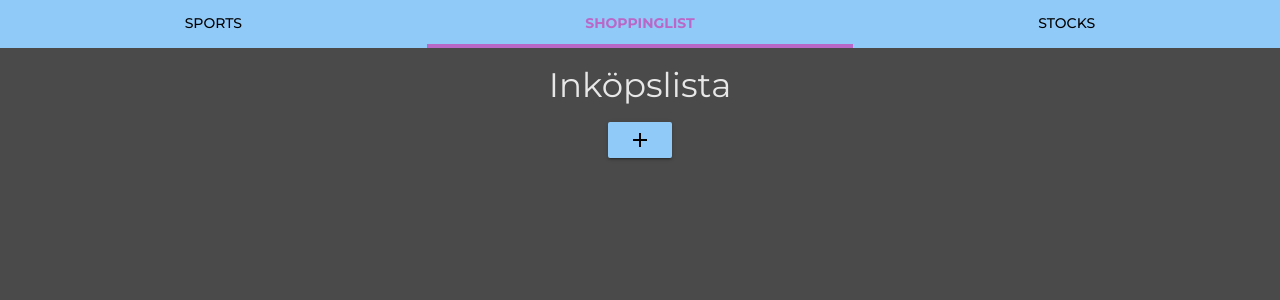
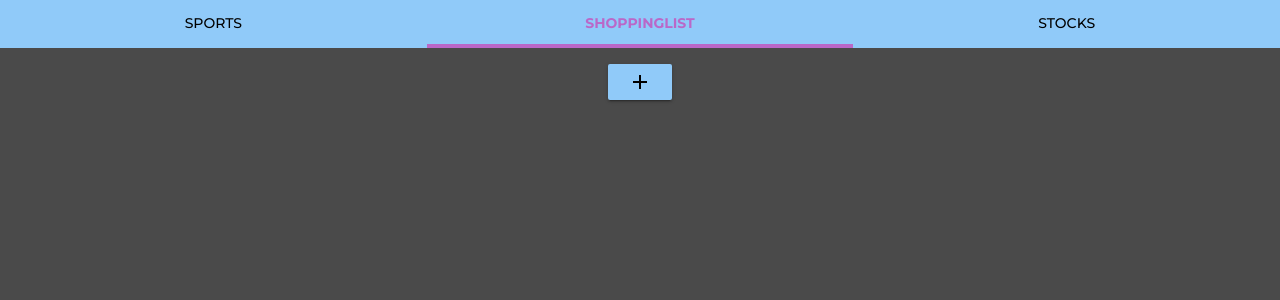
Before and after one commit to oscarstenqvist/dashboard, a React (Vite) app: page / in a window 1280 px wide. Both pictures are taken after a click on the tab "SHOPPINGLIST". Shown: the top 300 px of the page. Built offline with nearby package versions, Linux system fonts and the light colour scheme.

Commit message:
Feat: removed title from shopping list

```diff
--- a/src/shoppinglist/ShoppingListView.tsx
+++ b/src/shoppinglist/ShoppingListView.tsx
@@ -1,8 +1,8 @@
-import { Button, IconButton, styled, TextField, Typography, Stack } from "@mui/material";
+import AddIcon from '@mui/icons-material/Add';
+import DeleteIcon from "@mui/icons-material/Delete";
+import { Button, IconButton, Stack, styled, TextField } from "@mui/material";
+import HeartView from "./HeartView";
 import useShoppingList from "./UseShoppingList";
-import DeleteIcon from "@mui/icons-material/Delete";
-import AddIcon from '@mui/icons-material/Add';
-import HeartView from "./HeartView";
 
 const StyledStack = styled(Stack)`
   align-items: center;
@@ -18,7 +18,6 @@ function ShoppingListView() {
   else {
     return (
       <>
-        <Typography variant="h4">Inköpslista</Typography>
         {Object.keys(items).map((uuid) => (
           <StyledStack
             key={uuid}
```
